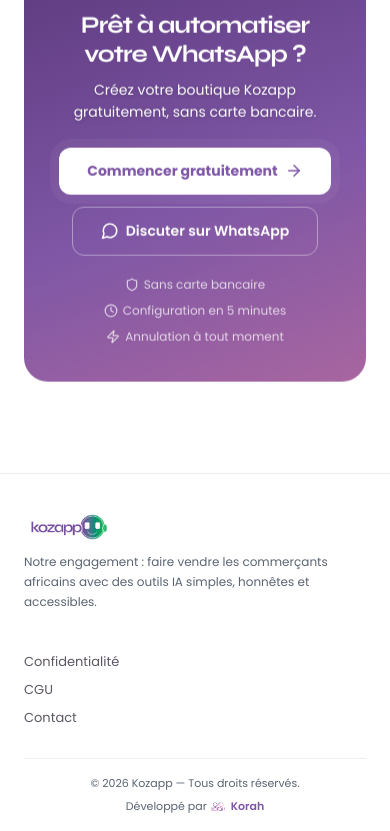
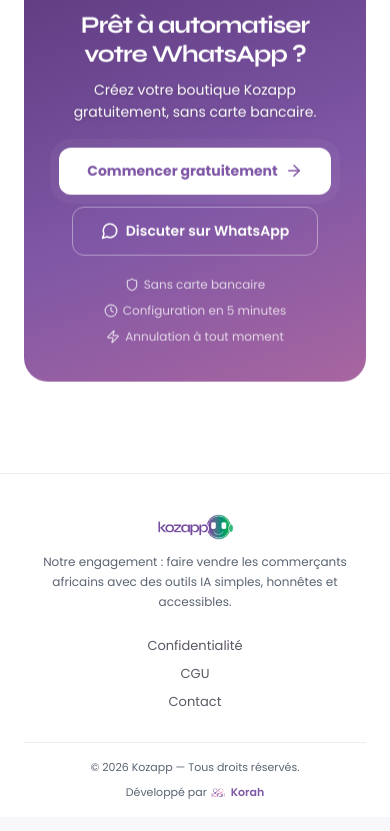
Before and after one commit to korah-agency/KOZAPP, a Next.js app: page / in a window 390 px wide. Shown: the part 9520-10351 px from the top of the page. Built offline with nearby package versions, Linux system fonts and the light colour scheme.

Commit message:
navbqr and footer nice

```diff
--- a/app/globals.css
+++ b/app/globals.css
@@ -585,9 +585,11 @@
   .lp-pricing-preview-header { flex-direction: column; align-items: flex-start; }
   .lp-cta-inner { padding: 36px 24px; }
   .lp-cta-guarantees { flex-direction: column; align-items: center; gap: 8px; }
-  .lp-footer-top { flex-direction: column; }
-  .lp-footer-links { align-items: flex-start; }
-  .lp-footer-bottom { flex-direction: column; gap: 6px; text-align: center; }
+  .lp-footer { text-align: center; }
+  .lp-footer-top { flex-direction: column; align-items: center; gap: 24px; }
+  .lp-footer-brand { max-width: none; display: flex; flex-direction: column; align-items: center; }
+  .lp-footer-links { align-items: center; }
+  .lp-footer-bottom { flex-direction: column; gap: 8px; text-align: center; align-items: center; }
   .lp-payment-methods { flex-direction: column; align-items: center; gap: 8px; }
   .pricing2-cards { grid-template-columns: 1fr; }
   .pricing2-cards-section { transform: none; }
--- a/app/layout.tsx
+++ b/app/layout.tsx
@@ -19,6 +19,7 @@
 export const metadata: Metadata = {
   title: "Kozapp — Vendeur IA pour WhatsApp Business",
   description: "Kozapp transforme votre WhatsApp Business en canal de vente automatisé grâce à l'IA. Réponses instantanées, catalogue, commandes et relances gérées par l'IA.",
+  themeColor: "#ffffff",
   icons: {
     icon: "/kozapp-icon-square.png",
   },
```
